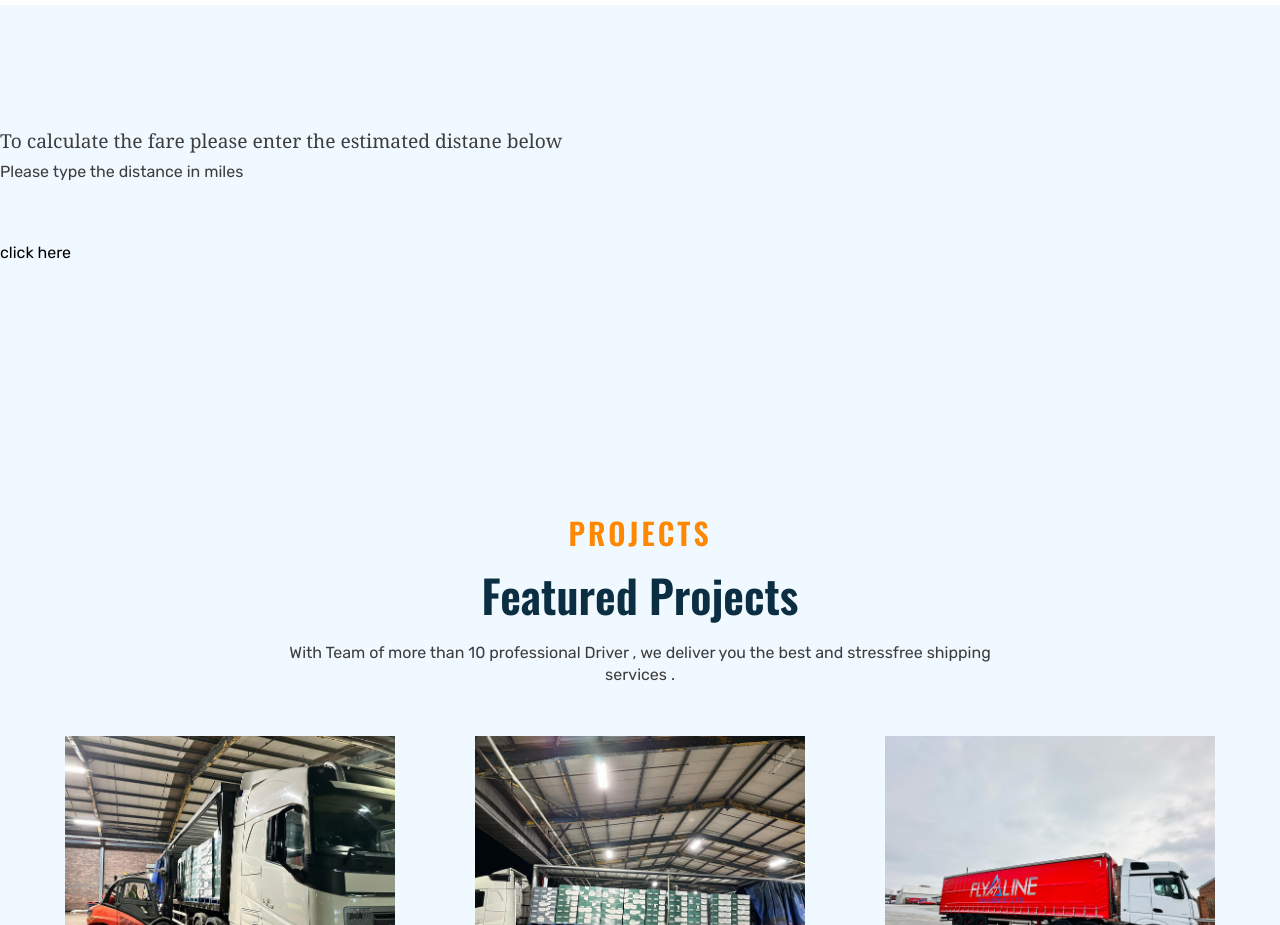
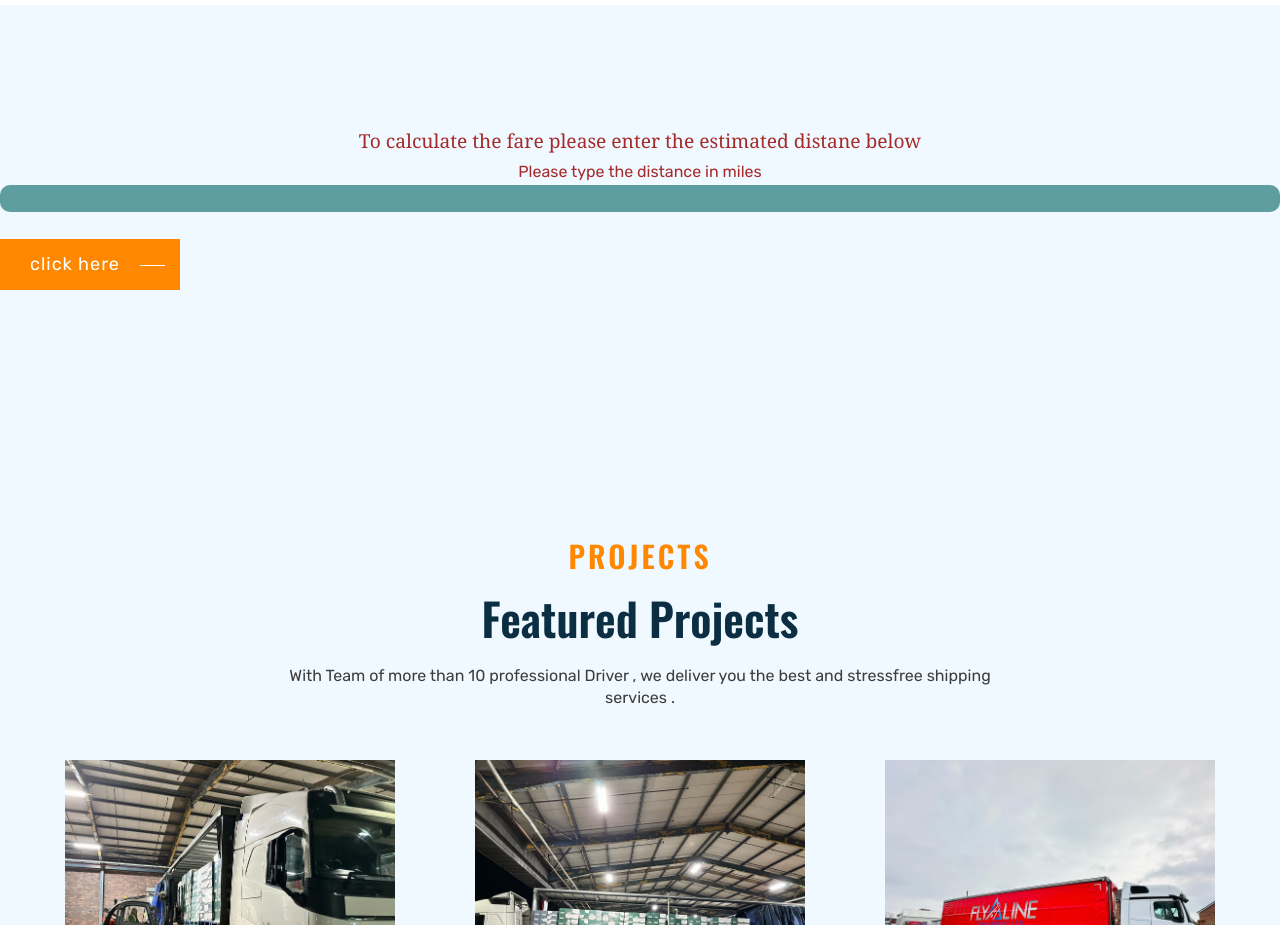
Before and after one commit to Sab-sys/flyline.com, a plain HTML site: page index.html in a window 1280 px wide. Shown: the part 4120-5045 px from the top of the page. Drawn offline with nearby package versions, Linux system fonts and the light colour scheme.

Commit message:
Update index.html

```diff
--- a/index.html
+++ b/index.html
@@ -502,13 +502,13 @@
         </div>
       </section>
       <section class="section project" aria-label="project">
-        <div class="containermiles" >
+        <div class="contain" >
           <p class="miles">To calculate the fare please enter the estimated distane below</p>
           <div>
             <p id="disp" class='parag'>Please type the distance in miles</p>
-            <input type="text" id="txt">
+            <input type="text" id="txt" class="inputboxer">
             <br>
-            <button type="button" onclick="Calc()">click here
+            <button type="button" onclick="Calc()" class="btn">click here
             </button>
           </div>
         </div>
```
